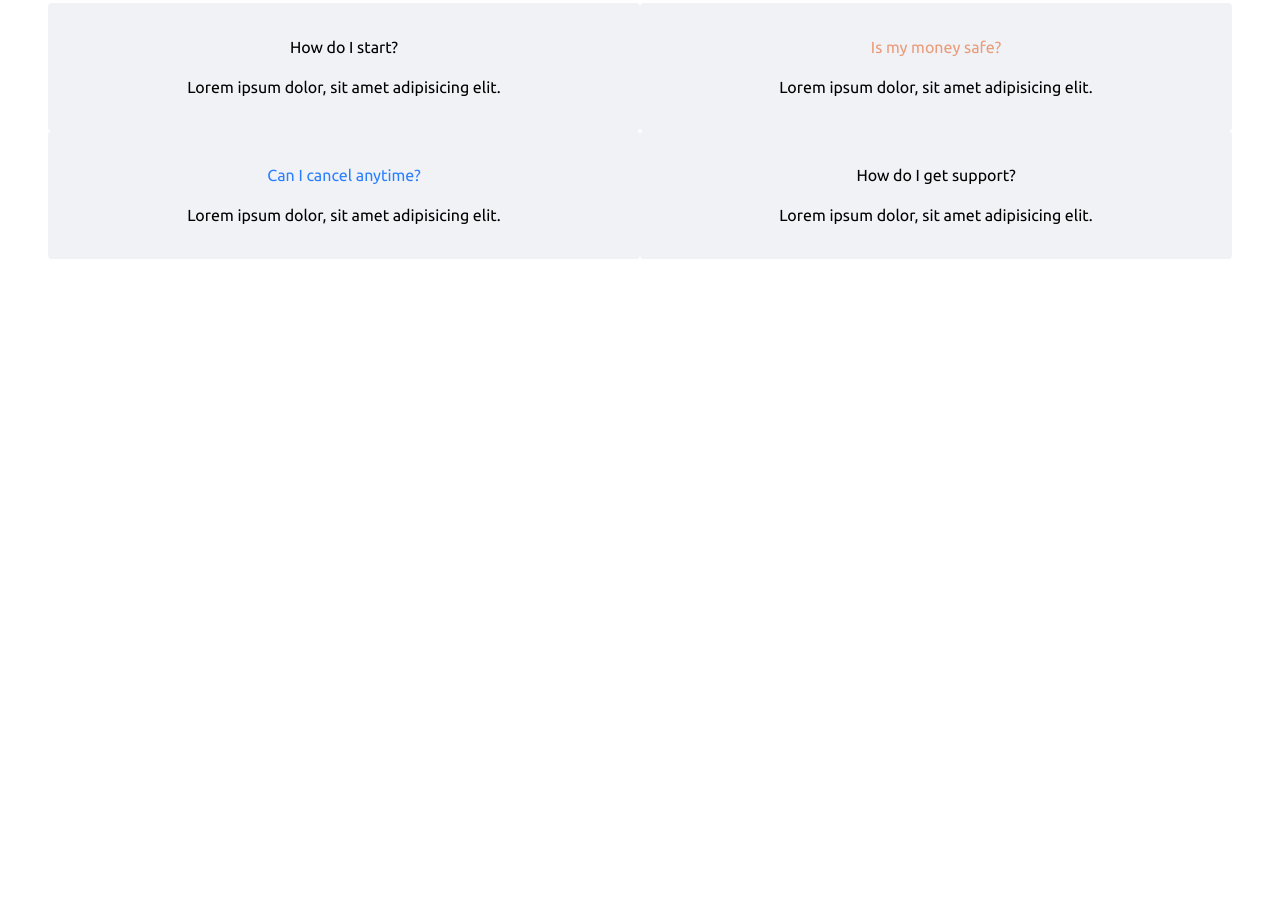
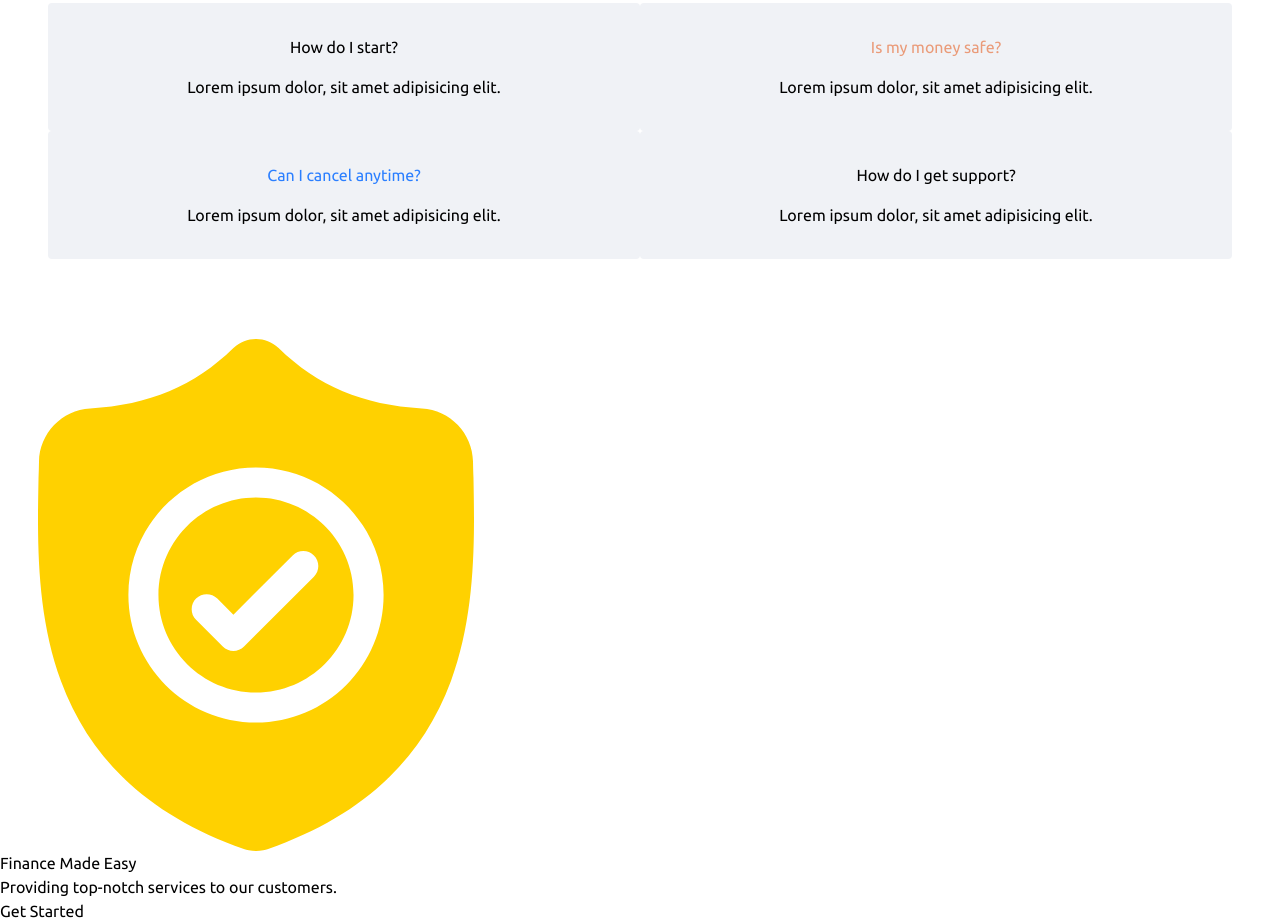
Before and after one commit to BlanchardIlela/webSiteFinacial, a website: page index.html in a window 1280 px wide. Shown: the part 4556-5479 px from the top of the page. Before the commit the page ends 4895 px from the top, so only its background shows below. Drawn offline with Linux system fonts and the light colour scheme.

Commit message:
structure CTA 2

```diff
--- a/index.html
+++ b/index.html
@@ -400,6 +400,21 @@
           </div>
         </div>
       </section>
+      <!-- -------------------------- CTA -->
+      <section>
+        <div>
+          <figure>
+            <img src="images/shield-yellow.svg" alt="" />
+          </figure>
+
+          <div>
+            <h2>Finance Made Easy</h2>
+            <p>Providing top-notch services to our customers.</p>
+          </div>
+
+          <a href="#"> Get Started </a>
+        </div>
+      </section>
 
     </main>
 
```
